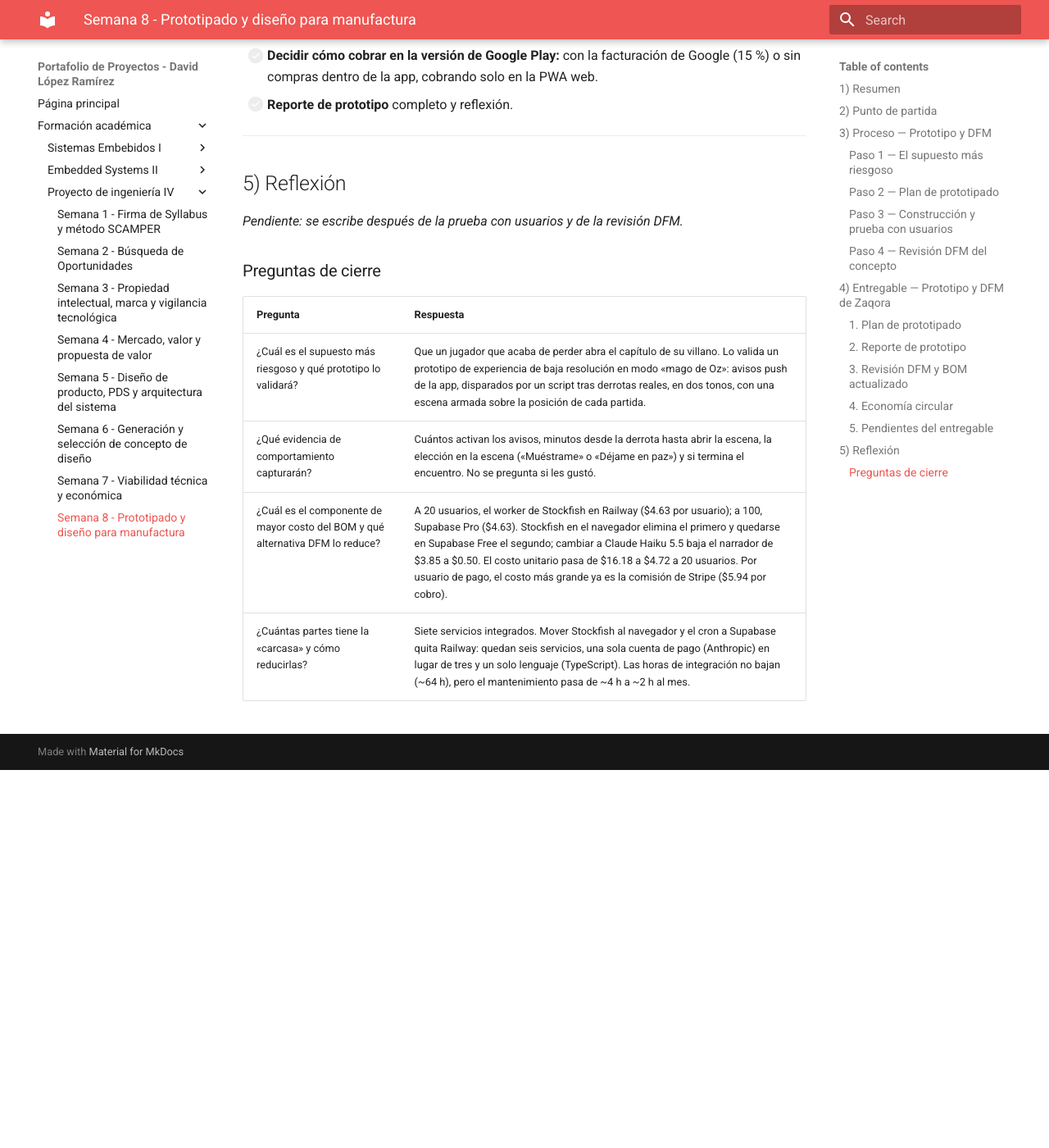
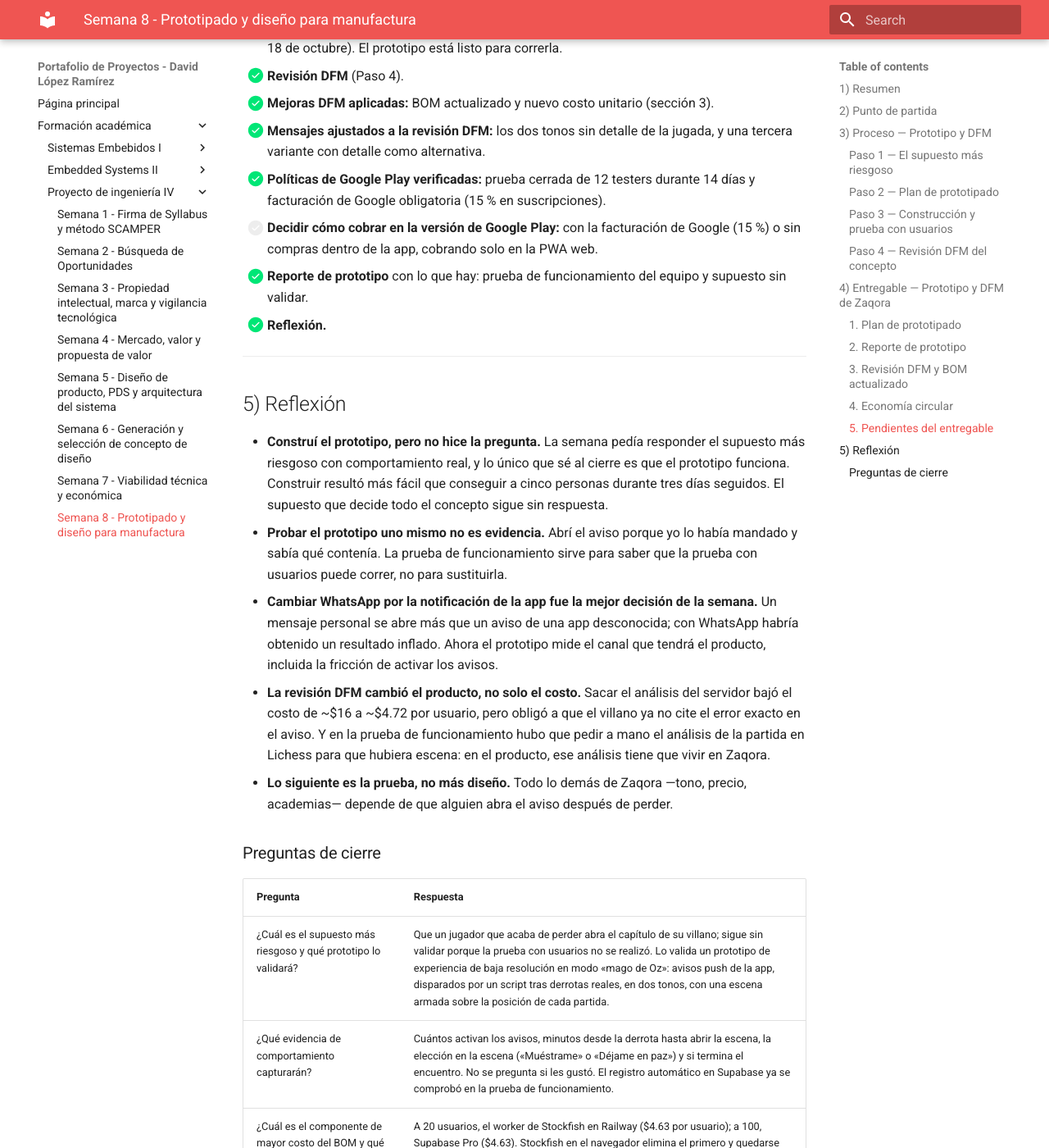
Before and after one commit to Vidddda/Portafolio-193167, an MkDocs documentation site: the page built from docs/pi4_s8.md, in a window 1280 px wide and 1400 px high, scrolled down 11548 px. Shown: the whole window at 82% size. Built offline with MkDocs 1.6.1 and Material for MkDocs 9.7.7, drawn with Linux system fonts in a browser that asks for light colours; before the commit the page ends 12487 px from its top, so only the background shows below that; some of the changed text lies outside the part shown.

Commit message:
PI4 S8: ajusta el reporte a la prueba de funcionamiento
La prueba con usuarios programada para el 16 al 18 de octubre no se
realizó. El reporte de prototipo, los pendientes y las preguntas de
cierre reflejan solo la prueba de funcionamiento del equipo, y se
agrega la reflexión de la semana.

Co-Authored-By: Claude Opus 5.5 <noreply@anthropic.com>

```diff
--- a/docs/pi4_s8.md
+++ b/docs/pi4_s8.md
@@ -6,7 +6,7 @@
 - **Curso:** _Proyecto de Ingeniería IV_
 - **Equipo:** _David López Ramírez_
 - **Fecha:** _15/10/2026_
-- **Descripción breve:** _Con el concepto **Ghost Engine** elegido (semana 6) y su modelo económico (semana 7), esta semana se formuló la pregunta más riesgosa de **Zaqora** —si un jugador que acaba de perder abre el capítulo de su villano— y se construyó el prototipo mínimo para responderla: un prototipo de experiencia de baja resolución, en modo «mago de Oz», con avisos push de la app en dos tonos. En paralelo, el concepto pasa por una revisión de diseño para manufactura (DFM) adaptada a un producto de software._
+- **Descripción breve:** _Con el concepto **Ghost Engine** elegido (semana 6) y su modelo económico (semana 7), esta semana se formuló la pregunta más riesgosa de **Zaqora** —si un jugador que acaba de perder abre el capítulo de su villano— y se construyó el prototipo mínimo para responderla: un prototipo de experiencia de baja resolución, en modo «mago de Oz», con avisos push de la app en dos tonos. El prototipo se probó de punta a punta con el equipo; la prueba con usuarios del segmento no se realizó. En paralelo, el concepto pasa por una revisión de diseño para manufactura (DFM) adaptada a un producto de software._
 
 ---
 
@@ -121,8 +121,8 @@ El supuesto de pago va después: antes de saber si alguien paga, hay que saber s
 | Registro | Supabase guarda los eventos de la escena con la hora | ✅ |
 | Detección de derrotas | El script detecta una derrota real en Lichess, toma la posición antes del error y arma el aviso | ✅ |
 
-!!! warning "Prueba con usuarios: programada para el 16, 17 y 18 de octubre"
-    La prueba con los participantes todavía no se ha podido hacer porque necesita **3 días seguidos**: el aviso solo llega cuando el jugador pierde una partida real, y cada participante debe perder al menos dos veces para recibir los dos tonos. Se hará el **viernes 16, sábado 17 y domingo 18 de octubre de 2026**, cuando los participantes juegan más. El comportamiento se registra solo en Supabase y se pasa después a la hoja de observación, que calcula el umbral de éxito y la tasa de apertura por tono.
+!!! warning "Prueba con usuarios: no realizada"
+    La prueba con jugadores del segmento estaba programada para el 16, 17 y 18 de octubre de 2026, pero **no se realizó**. La única prueba hecha es la de funcionamiento del equipo (tabla de arriba). Por eso no hay evidencia de comportamiento de usuarios: el supuesto más riesgoso sigue **sin validar**, y el reporte de prototipo lo indica así en lugar de llenar resultados que no existen. El prototipo quedó publicado y listo para correr la prueba en cuanto haya participantes.
 
 ### Paso 4 — Revisión DFM del concepto
 
@@ -365,16 +365,16 @@ El plan completo está en el Paso 2: supuesto, pregunta precisa, prototipo de ex
 | **Concepto** | Zaqora — Ghost Engine |
 | **Tipo de prototipo** | Experiencia |
 | **Resolución** | Baja (mago de Oz) |
-| **Materiales y tiempo** | PWA mínima (activación de avisos y escena), script en Python con la API de Lichess, python-chess y Web Push, y Supabase Free. Construcción y prueba de funcionamiento: 15/10/2026. *Falta el tiempo total tras la prueba.* |
+| **Materiales y tiempo** | PWA mínima (activación de avisos y escena), script en Python con la API de Lichess, python-chess y Web Push, y Supabase Free. Construcción, configuración y prueba de funcionamiento en un día (15/10/2026). |
 | **Pregunta que respondía** | ¿Puede un jugador de Lichess que acaba de perder abrir y terminar el capítulo de su villano sin que nadie se lo pida ni le explique qué es? |
-| **Evidencia recolectada — usuario 1** | *Pendiente (comportamiento, no opinión)* |
-| **Evidencia recolectada — usuario 2** | *Pendiente* |
-| **Evidencia recolectada — usuario 3** | *Pendiente* |
-| **¿Se validó el supuesto?** | *Pendiente: Sí / No / Parcialmente* |
-| **Por qué** | *Pendiente* |
-| **Aprendizaje clave** | *Pendiente* |
-| **Cambio al diseño** | *Pendiente* |
-| **Siguiente hipótesis a prototipar** | *Pendiente* |
+| **Evidencia recolectada — usuario 1** | No hay: la prueba con usuarios del segmento no se realizó. La única prueba fue la de funcionamiento del equipo, que no cuenta como evidencia de usuario: el equipo ya sabía qué esperaba encontrar. |
+| **Evidencia recolectada — usuario 2** | No hay (prueba con usuarios no realizada). |
+| **Evidencia recolectada — usuario 3** | No hay (prueba con usuarios no realizada). |
+| **¿Se validó el supuesto?** | **No se puede determinar.** |
+| **Por qué** | Sin jugadores del segmento no hay comportamiento que medir. La prueba del equipo solo demuestra que el prototipo funciona técnicamente: el aviso llega, la escena se abre, los eventos se registran y la derrota se detecta. No dice nada sobre si un jugador que acaba de perder abriría el aviso. |
+| **Aprendizaje clave** | El canal real es factible y barato: un aviso push de la PWA llega al celular en el momento de la derrota sin servidor propio de análisis, con servicios gratuitos. Y el momento clave depende del análisis: en la prueba hubo que pedir a mano el análisis de la partida en Lichess; sin él, no hay posición del error que mostrar. |
+| **Cambio al diseño** | El análisis de la partida debe ocurrir dentro de Zaqora (Stockfish en el navegador, como propuso la revisión DFM) y no depender de que el jugador pida el análisis en Lichess. Además, el aviso sale de la app y no por WhatsApp, para medir el canal real. |
+| **Siguiente hipótesis a prototipar** | La misma, todavía sin validar: un jugador que acaba de perder abre el aviso del villano y termina el encuentro, y el tono validante retiene más que el burlón. Se prueba con el prototipo ya publicado. Después: que al menos 2 de cada 20 usuarios paguen \$59 al mes. |
 
 ### 3. Revisión DFM y BOM actualizado
 
@@ -433,25 +433,30 @@ La página del curso plantea cuatro preguntas de circularidad pensadas para hard
 - [x] **Mensajes de la prueba** en las dos variantes de tono.
 - [x] **Prototipo construido:** escena web, detector de derrotas y registro opcional de comportamiento (Paso 3).
 - [x] **Prototipo publicado y probado de punta a punta** con un celular real y una partida real (15/10/2026).
-- [ ] **Probar con al menos 3 usuarios** (idealmente 5) el viernes 16, sábado 17 y domingo 18 de octubre, y llenar la hoja de observación.
+- [ ] **Probar con al menos 3 usuarios** (idealmente 5): no se realizó en la fecha programada (16–18 de octubre). El prototipo está listo para correrla.
 - [x] **Revisión DFM** (Paso 4).
 - [x] **Mejoras DFM aplicadas:** BOM actualizado y nuevo costo unitario (sección 3).
 - [x] **Mensajes ajustados a la revisión DFM:** los dos tonos sin detalle de la jugada, y una tercera variante con detalle como alternativa.
 - [x] **Políticas de Google Play verificadas:** prueba cerrada de 12 testers durante 14 días y facturación de Google obligatoria (15 % en suscripciones).
 - [ ] **Decidir cómo cobrar en la versión de Google Play:** con la facturación de Google (15 %) o sin compras dentro de la app, cobrando solo en la PWA web.
-- [ ] **Reporte de prototipo** completo y reflexión.
+- [x] **Reporte de prototipo** con lo que hay: prueba de funcionamiento del equipo y supuesto sin validar.
+- [x] **Reflexión.**
 
 ---
 
 ## 5) Reflexión
 
-*Pendiente: se escribe después de la prueba con usuarios y de la revisión DFM.*
+- **Construí el prototipo, pero no hice la pregunta.** La semana pedía responder el supuesto más riesgoso con comportamiento real, y lo único que sé al cierre es que el prototipo funciona. Construir resultó más fácil que conseguir a cinco personas durante tres días seguidos. El supuesto que decide todo el concepto sigue sin respuesta.
+- **Probar el prototipo uno mismo no es evidencia.** Abrí el aviso porque yo lo había mandado y sabía qué contenía. La prueba de funcionamiento sirve para saber que la prueba con usuarios puede correr, no para sustituirla.
+- **Cambiar WhatsApp por la notificación de la app fue la mejor decisión de la semana.** Un mensaje personal se abre más que un aviso de una app desconocida; con WhatsApp habría obtenido un resultado inflado. Ahora el prototipo mide el canal que tendrá el producto, incluida la fricción de activar los avisos.
+- **La revisión DFM cambió el producto, no solo el costo.** Sacar el análisis del servidor bajó el costo de ~\$16 a ~\$4.72 por usuario, pero obligó a que el villano ya no cite el error exacto en el aviso. Y en la prueba de funcionamiento hubo que pedir a mano el análisis de la partida en Lichess para que hubiera escena: en el producto, ese análisis tiene que vivir en Zaqora.
+- **Lo siguiente es la prueba, no más diseño.** Todo lo demás de Zaqora —tono, precio, academias— depende de que alguien abra el aviso después de perder.
 
 ### Preguntas de cierre
 
 | Pregunta | Respuesta |
 | :--- | :--- |
-| ¿Cuál es el supuesto más riesgoso y qué prototipo lo validará? | Que un jugador que acaba de perder abra el capítulo de su villano. Lo valida un prototipo de experiencia de baja resolución en modo «mago de Oz»: avisos push de la app, disparados por un script tras derrotas reales, en dos tonos, con una escena armada sobre la posición de cada partida. |
-| ¿Qué evidencia de comportamiento capturarán? | Cuántos activan los avisos, minutos desde la derrota hasta abrir la escena, la elección en la escena («Muéstrame» o «Déjame en paz») y si termina el encuentro. No se pregunta si les gustó. |
+| ¿Cuál es el supuesto más riesgoso y qué prototipo lo validará? | Que un jugador que acaba de perder abra el capítulo de su villano; sigue sin validar porque la prueba con usuarios no se realizó. Lo valida un prototipo de experiencia de baja resolución en modo «mago de Oz»: avisos push de la app, disparados por un script tras derrotas reales, en dos tonos, con una escena armada sobre la posición de cada partida. |
+| ¿Qué evidencia de comportamiento capturarán? | Cuántos activan los avisos, minutos desde la derrota hasta abrir la escena, la elección en la escena («Muéstrame» o «Déjame en paz») y si termina el encuentro. No se pregunta si les gustó. El registro automático en Supabase ya se comprobó en la prueba de funcionamiento. |
 | ¿Cuál es el componente de mayor costo del BOM y qué alternativa DFM lo reduce? | A 20 usuarios, el worker de Stockfish en Railway (\$4.63 por usuario); a 100, Supabase Pro (\$4.63). Stockfish en el navegador elimina el primero y quedarse en Supabase Free el segundo; cambiar a Claude Haiku 5.5 baja el narrador de \$3.85 a \$0.50. El costo unitario pasa de \$16.18 a \$4.72 a 20 usuarios. Por usuario de pago, el costo más grande ya es la comisión de Stripe (\$5.94 por cobro). |
 | ¿Cuántas partes tiene la «carcasa» y cómo reducirlas? | Siete servicios integrados. Mover Stockfish al navegador y el cron a Supabase quita Railway: quedan seis servicios, una sola cuenta de pago (Anthropic) en lugar de tres y un solo lenguaje (TypeScript). Las horas de integración no bajan (~64 h), pero el mantenimiento pasa de ~4 h a ~2 h al mes. |
```
Also changed, not shown: other parts of docs/pi4_s8.md (+1 -1 lines).
